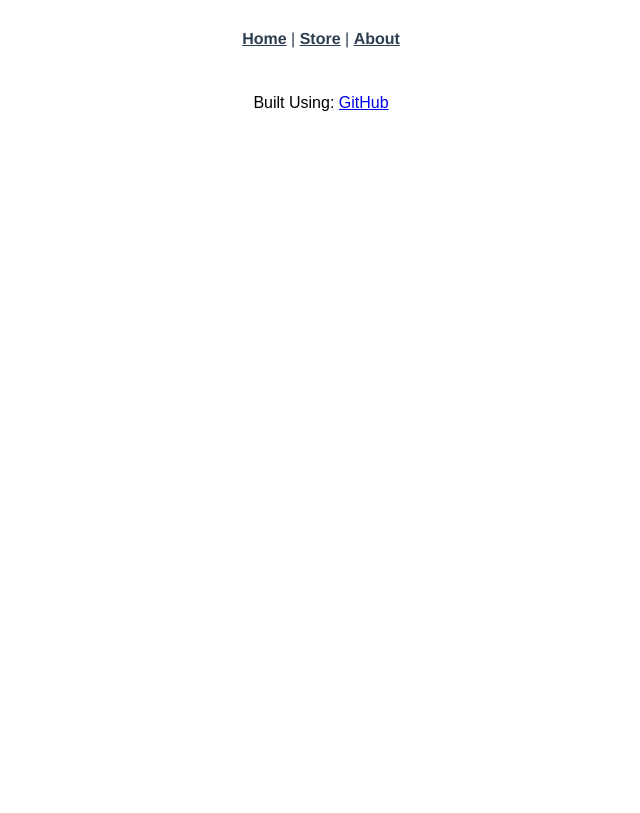
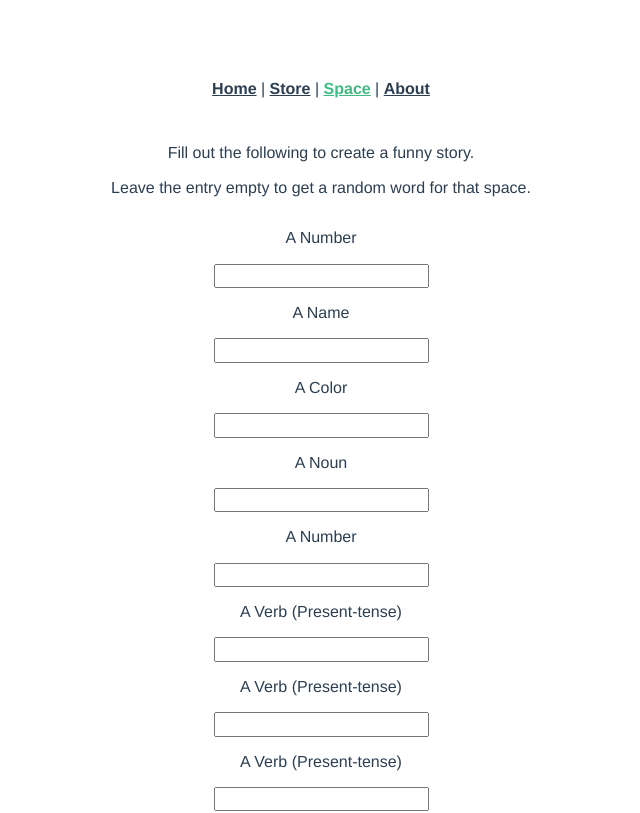
Before and after one commit to QuilChaser/CreativeProject3, a Vue app: page /space in a window 1280 px wide. Shown: the top 813 px of the page, without its empty margins (319-959 px from the left). Built offline with nearby package versions, Linux system fonts and the light colour scheme.

Commit message:
Add Space Lib and Make it use Components

```diff
--- a/public/index.html
+++ b/public/index.html
@@ -7,7 +7,7 @@
     <link rel="icon" href="<%= BASE_URL %>favicon.ico">
     <link rel="stylesheet" href="https://cdnjs.cloudflare.com/ajax/libs/font-awesome/5.12.1/css/all.min.css" integrity="sha256-mmgLkCYLUQbXn0B1SRqzHar6dCnv9oZFPEC1g1cwlkk=" crossorigin="anonymous" />
     <link rel="stylesheet" href="https://unpkg.com/purecss@1.0.1/build/pure-min.css" integrity="sha384-oAOxQR6DkCoMliIh8yFnu25d7Eq/PHS21PClpwjOTeU2jRSq11vu66rf90/cZr47" crossorigin="anonymous">
-    <title><%= htmlWebpackPlugin.options.title %></title>
+    <title>Interactive MadLibs</title>
   </head>
   <body>
     <noscript>
--- a/src/App.vue
+++ b/src/App.vue
@@ -3,6 +3,7 @@
     <div id="nav">
       <router-link to="/">Home</router-link> |
       <router-link to="/store">Store</router-link> |
+      <router-link to="/space">Space</router-link> |
       <router-link to="/about">About</router-link>
     </div>
     <router-view />
@@ -16,6 +17,15 @@ export default {
 </script>
 
 <style>
+* {
+  box-sizing: border-box;
+}
+
+body {
+  margin: 50px 100px;
+
+}
+
 #app {
   font-family: Avenir, Helvetica, Arial, sans-serif;
   -webkit-font-smoothing: antialiased;
--- /dev/null
+++ b/src/components/WordList.vue
@@ -0,0 +1,27 @@
+<template>
+<div class="wrapper">
+  <div class="words">
+    <div class="word" v-for="word in words" :key="word.id">
+      <p>{{word.display}}</p>
+      <input v-model="word.value"><br />
+    </div>
+  </div>
+</div>
+</template>
+
+<script>
+export default {
+  name: 'WordList',
+  props: {
+    words: Array
+  },
+}
+</script>
+
+<style scoped>
+.wrapper {
+  display: flex;
+  align-items: center;
+  justify-content: center;
+}
+</style>
--- a/src/mock_data.js
+++ b/src/mock_data.js
@@ -3,143 +3,143 @@ let mock = {
     {
       id: 1,
       name: "Chad",
-      gender: "male",
+      filter: "male",
     },
     {
       id: 2,
       name: "Ezra",
-      gender: "male",
+      filter: "male",
     },
     {
       id: 3,
       name: "John",
-      gender: "male",
+      filter: "male",
     },
     {
       id: 4,
       name: "Hannah",
-      gender: "female",
+      filter: "female",
     },
     {
       id: 5,
       name: "Bethany",
-      gender: "female",
+      filter: "female",
     },
     {
       id: 6,
       name: "Whitney",
-      gender: "female",
+      filter: "female",
     }
   ],
   objects: [
     {
       id: 1,
       name: "tea cup",
-      size: "small",
+      filter: "small",
     },
     {
       id: 2,
       name: "mushrooms",
-      size: "small",
+      filter: "small",
     },
     {
       id: 3,
       name: "golf ball",
-      size: "small",
+      filter: "small",
     },
     {
       id: 4,
       name: "teddy bear",
-      size: "large",
+      filter: "large",
     },
     {
       id: 5,
       name: "bear",
-      size: "large",
+      filter: "large",
     },
     {
       id: 6,
       name: "human",
-      size: "large",
+      filter: "large",
     },
   ],
   adjectives: [
     {
       id: 1,
       name: "red",
-      type: "color",
+      filter: "color",
     },
     {
       id: 2,
       name: "blue",
-      type: "color",
+      filter: "color",
     },
     {
       id: 3,
       name: "green",
-      type: "color",
+      filter: "color",
     },
     {
       id: 4,
       name: "lumpy",
-      size: "other",
+      filter: "other",
     },
     {
       id: 5,
       name: "excited",
-      size: "large",
+      filter: "large",
     },
     {
       id: 6,
       name: "phat",
-      size: "large",
+      filter: "large",
     },
   ],
   verbs: [
     {
       id: 1,
       name: "ran",
-      tense: "past",
+      filter: "past",
     },
     {
       id: 2,
       name: "stopped",
-      tense: "past",
+      filter: "past",
     },
     {
       id: 3,
       name: "jumped",
-      tense: "past",
+      filter: "past",
     },
     {
       id: 4,
-      name: "eating",
-      tense: "present",
+      name: "eat",
+      filter: "present",
     },
     {
       id: 5,
-      name: "nibble",
-      tense: "present",
+      name: "cry",
+      filter: "present",
     },
     {
       id: 6,
       name: "SWAG",
-      tense: "present",
+      filter: "present",
     },
     {
       id: 7,
       name: "will jump",
-      tense: "future",
+      filter: "future",
     },
     {
       id: 8,
       name: "will sleep",
-      tense: "future",
+      filter: "future",
     },
     {
       id: 9,
       name: "will caress",
-      tense: "future",
+      filter: "future",
     },
   ],
   abverbs: [
--- a/src/router/index.js
+++ b/src/router/index.js
@@ -3,6 +3,7 @@ import VueRouter from "vue-router";
 import Home from "../views/Home.vue";
 import About from "../views/About.vue";
 import Store from "../views/store.vue";
+import Space from "../views/Space.vue";
 
 Vue.use(VueRouter);
 
@@ -22,6 +23,11 @@ const routes = [
     name: "Store",
     component: Store,
   },
+  {
+    path: "/space",
+    name: "Space",
+    component: Space,
+  },
 ];
 
 const router = new VueRouter({
--- a/src/views/Home.vue
+++ b/src/views/Home.vue
@@ -1,18 +1,31 @@
 <template>
-  <div class="home">
-    <img alt="Vue logo" src="../assets/logo.png" />
-    <HelloWorld msg="Welcome to Your Vue.js App" />
-  </div>
+<div class="home">
+  <h1>Welcome to Interactive MadLibs.</h1>
+  <p>
+    Interative MadLibs is a service to made a silly story
+    by just filling in the blanks. There are three possible
+    options available: A Store, A Space Log, and A Mystery Story.
+  </p>
+  <p>
+    Feel free to fill in all of the available options. If you
+    get stuck, feel free to let the website populate the fields
+    for you. Just leave it blank and it will populate the story
+    with the necessary information.
+  </p>
+  <p>
+    Well, what are you waiting for! Get MabLibbing!
+  </p>
+</div>
 </template>
 
 <script>
 // @ is an alias to /src
-import HelloWorld from "@/components/HelloWorld.vue";
 
 export default {
   name: "Home",
-  components: {
-    HelloWorld,
-  },
 };
 </script>
+
+<style>
+
+</style>
--- /dev/null
+++ b/src/views/Space.vue
@@ -0,0 +1,141 @@
+<template>
+<div>
+  <form v-if="creating" @submit.prevent="createLib">
+    <p>Fill out the following to create a funny story.</p>
+    <p>Leave the entry empty to get a random word for that space.</p>
+    <WordList :words="words" />
+    <button type="submit">Submit</button>
+  </form>
+  <div v-else>
+    <p>
+      Space Log {{getValue('number1')}}:
+    </p>
+    <p>
+      My name is {{getValue('name1')}}. I don't remember anything else anymore. I am
+      wearing a {{getValue('color1')}} spacesuit and am surrounded by
+      {{getValue('noun1')}} that have {{getValue('number2')}} eyes {{getValue('verb1')}}ing
+      at me. I am scared that my family, if I had one, are {{getValue('verb2')}}ing or
+      {{getValue('verb3')}}ing.
+    </p>
+    <p>
+      The {{getValue('noun2')}}s outside are sparkling like fire. I need to close
+      my eyes...
+    </p>
+    <p><a @click="newLib" href="#">Create another Lib</a></p>
+  </div>
+</div>
+</template>
+
+<script>
+import WordList from "../components/WordList.vue"
+export default {
+  name: 'Space',
+  components: {
+    WordList
+  },
+  data() {
+    return {
+      creating: true,
+      words: [{
+          name: 'number1',
+          display: "A Number",
+          value: '',
+          type: 'number',
+          filter: '',
+        },
+        {
+          name: 'name1',
+          display: "A Name",
+          value: '',
+          type: 'name',
+          filter: '',
+        },
+        {
+          name: 'color1',
+          display: "A Color",
+          value: '',
+          type: 'adjective',
+          filter: 'color',
+        },
+        {
+          name: 'noun1',
+          display: "A Noun",
+          value: '',
+          type: 'object',
+          filter: '',
+        },
+        {
+          name: 'number2',
+          display: "A Number",
+          value: '',
+          type: 'number',
+          filter: '',
+        },
+        {
+          name: 'verb1',
+          display: "A Verb (Present-tense)",
+          value: '',
+          type: 'verb',
+          filter: 'present',
+        },
+        {
+          name: 'verb2',
+          display: "A Verb (Present-tense)",
+          value: '',
+          type: 'verb',
+          filter: 'present',
+        },
+        {
+          name: 'verb3',
+          display: "A Verb (Present-tense)",
+          value: '',
+          type: 'verb',
+          filter: 'present',
+        },
+        {
+          name: 'noun2',
+          display: "A Noun",
+          value: '',
+          type: 'object',
+          filter: '',
+        },
+      ]
+    }
+  },
+  methods: {
+    populate(word) {
+      if (word.type === 'number') {
+        word.value = parseInt(Math.random() * 100);
+        return
+      }
+      let availableWords = this.$root.$data.defaultWords[word.type + "s"];
+      if (word.filter != '') {
+        availableWords = availableWords.filter(n => {
+          return n.filter === word.filter;
+        });
+      }
+      let idx = parseInt(Math.random() * 100 % availableWords.length);
+      word.value = availableWords[idx].name;
+    },
+    createLib() {
+      this.words.forEach(function(w) {
+        this.populate(w);
+      }.bind(this));
+      this.creating = false;
+    },
+    getValue(name) {
+      let words = this.words.filter(n => {
+        return n.name === name;
+      });
+      return words[0].value;
+    },
+    newLib() {
+      this.words.forEach(function(w) {
+        w.value = '';
+      });
+      this.creating = true;
+    }
+  },
+
+}
+</script>
--- a/src/views/store.vue
+++ b/src/views/store.vue
@@ -4,16 +4,38 @@
   <form v-if="creating" @submit.prevent="createLib">
     <p>Fill out the following to create a funny story.</p>
     <p>Leave the entry empty to get a random word for that space.</p>
+    <div class="pure-g">
+    <div class="pure-u-1 pure-u-md-1-3">
       <p>An Adjective</p><input v-model="adjective1">
+    </div>
+    <div class="pure-u-1 pure-u-md-1-3">
       <p>A Noun</p><input v-model="noun1"><br />
+    </div>
+    <div class="pure-u-1 pure-u-md-1-3">
       <p>A Noun</p><input v-model="noun2"><br />
+    </div>
+    <div class="pure-u-1 pure-u-md-1-3">
       <p>A Noun</p><input v-model="noun3"><br />
+    </div>
+    <div class="pure-u-1 pure-u-md-1-3">
       <p>A Noun</p><input v-model="noun4"><br />
+    </div>
+    <div class="pure-u-1 pure-u-md-1-3">
       <p>A Name</p><input v-model="name1"><br />
+    </div>
+    <div class="pure-u-1 pure-u-md-1-3">
       <p>A Past-tense Verb</p><input v-model="pastVerb"><br />
+    </div>
+    <div class="pure-u-1 pure-u-md-1-3">
       <p>A Future-tense Verb</p><input v-model="futureVerb"><br />
+    </div>
+    <div class="pure-u-1 pure-u-md-1-3">
       <p>An Adjective</p><input v-model="adjective2"><br />
+    </div>
+    <div class="pure-u-1 pure-u-md-1-3">
       <p>A Name</p><input v-model="name2"><br />
+    </div>
+    </div>
     <br />
     <button type="submit">Submit</button>
   </form>
@@ -81,7 +103,7 @@ export default {
     verb(tense) {
       let verbs = this.$root.$data.defaultWords.verbs;
       verbs = verbs.filter(n => {
-        return n.tense === tense;
+        return n.filter === tense;
       });
       let index = parseInt(Math.random() * 100 % verbs.length);
       return verbs[index].name;
```
Also changed, not shown: src/components/LibForm.vue (added, +72 -0 lines). Lines whose indentation alone changed are shown as unchanged.
